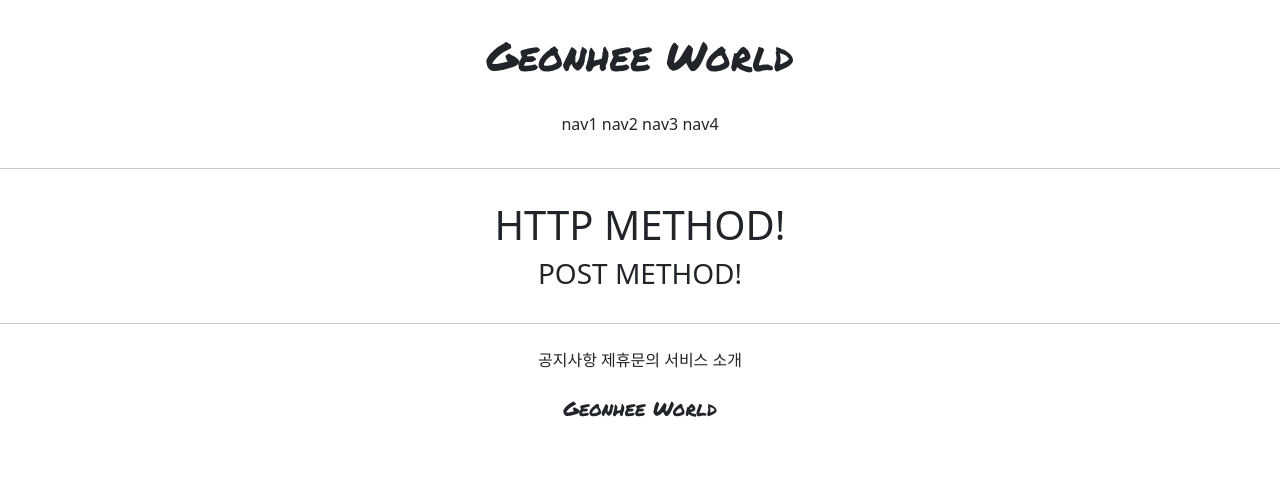
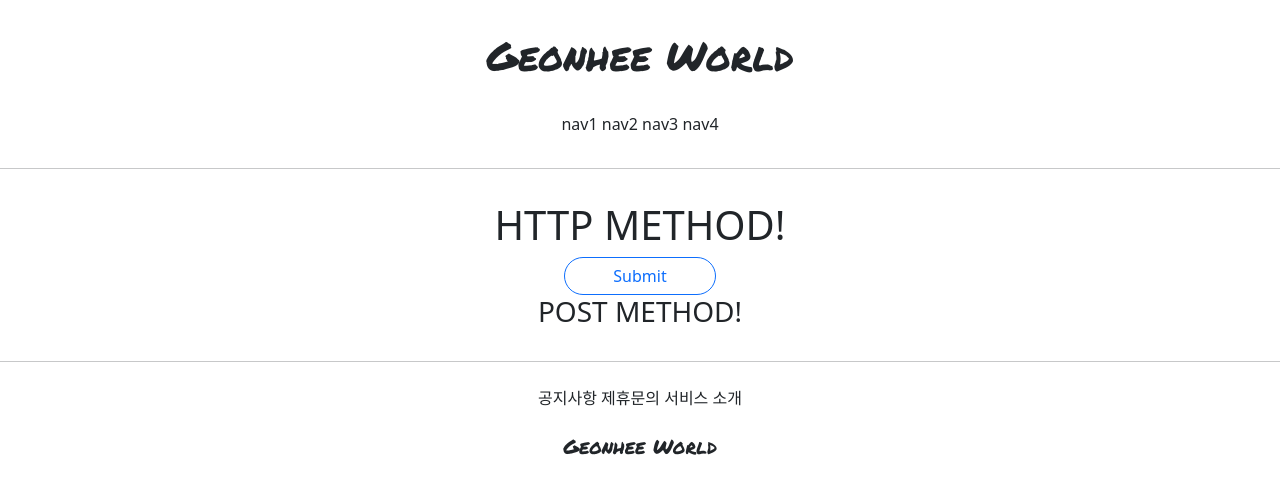
Before and after one commit to ghgh3644/gsgs_1, a Django app: page /accounts/hello_world/ in a window 1280 px wide. Shown: the top 494 px of the page. Run offline with Django 3.2, Linux system fonts and the light colour scheme; parts of the project's set-up code (start-up, migrations or seed data) failed here and were passed over.

Commit message:
7/9 gs_3ban_1_3

```diff
--- a/accountapp/templates/accountsapp/hello_world.html
+++ b/accountapp/templates/accountsapp/hello_world.html
@@ -6,6 +6,11 @@
     <div style = "margin : 2rem; text-align: center">
     <h1>HTTP METHOD!</h1>
 
+        <from action="/accounts/hello_wrold/" method="post">
+            {% csrf_token %}
+            <input type="submit" class="btn btn-outline-primary rounded-pill px-5">
+        </from>
+
     <h3>{{ text }}</h3>
     </div >
 {% endblock %}
```
